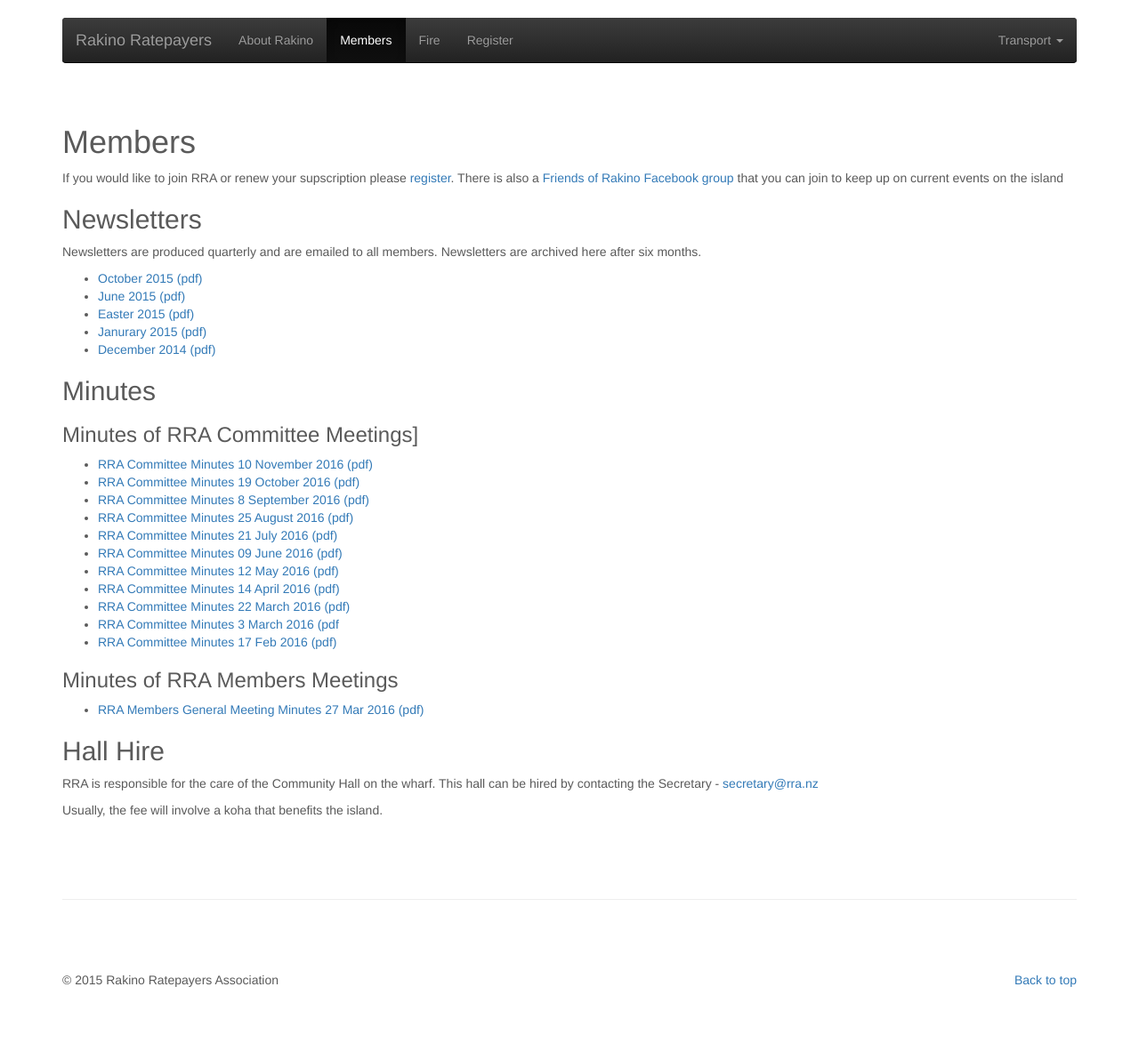
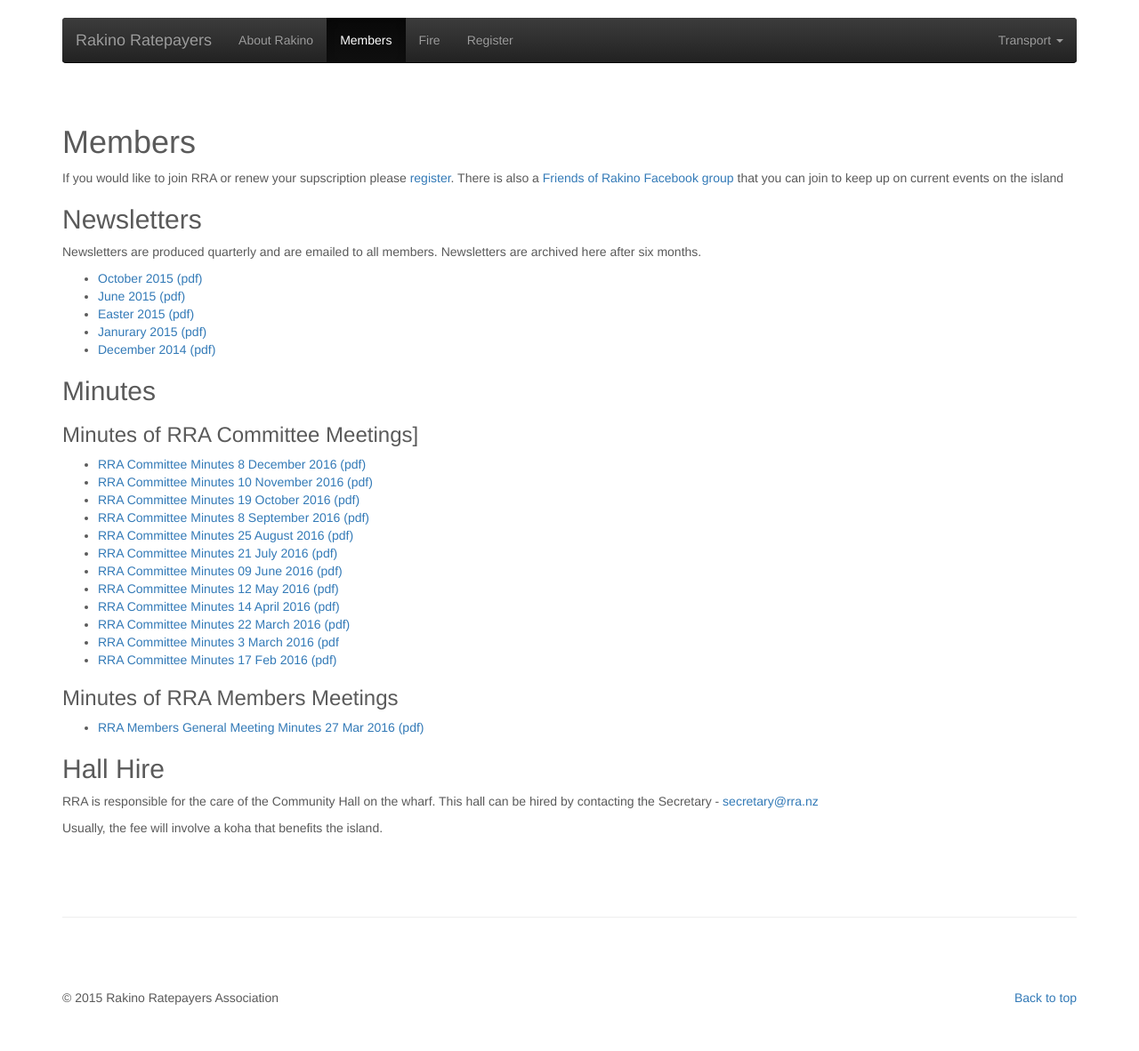
Before and after one commit to rakinoratepayers/rakinoratepayers.github.io, a Jekyll site: the page built from members.md, in a window 1280 px wide. Shown: the whole page at 89% size. Built offline with Jekyll 4.4.1, drawn with Linux system fonts in a browser that asks for light colours; nearby versions of some CDN libraries.

Commit message:
december 08 2016 minutes

```diff
--- a/members.md
+++ b/members.md
@@ -24,6 +24,7 @@ Newsletters are produced quarterly and are emailed to all members. Newsletters a
 ## Minutes
 
 ### Minutes of RRA Committee Meetings]
+- [RRA Committee Minutes 8 December 2016 (pdf)](/assets/minutes/161208 RRA Committee Minutes 8 December 2016.pdf)
 - [RRA Committee Minutes 10 November 2016 (pdf)](/assets/minutes/161110 RRA Committee Minutes 10 November 2016.pdf)
 - [RRA Committee Minutes 19 October 2016 (pdf)](/assets/minutes/161019 RRA Committee Minutes 19 October 2016.pdf)
 - [RRA Committee Minutes 8 September 2016 (pdf)](/assets/minutes/160908 RRA Committee Minutes 8 September 2016.pdf)
```
Also changed, not shown: 2 other files.
